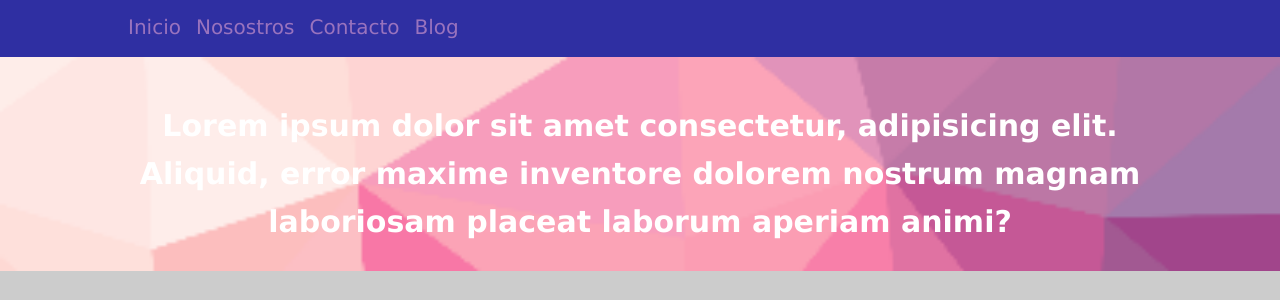
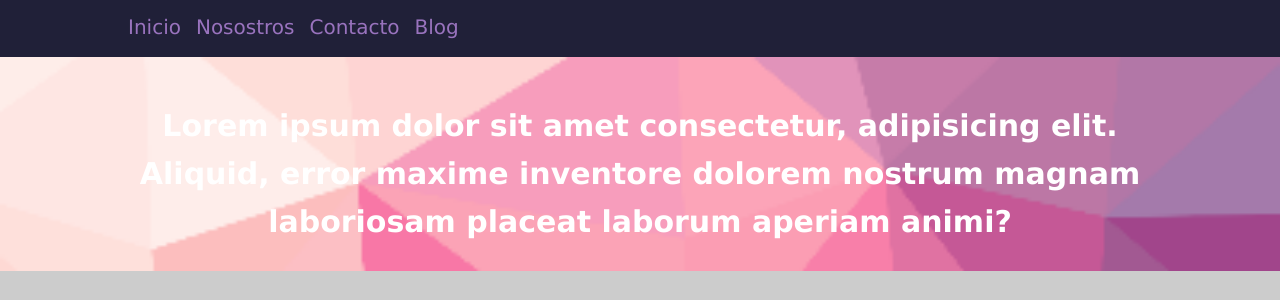
Before and after one commit to Robert0097/Aprendiendo-CSS, a plain HTML site: page index.html in a window 1280 px wide. Shown: the part 68-368 px from the top of the page. Drawn offline with Linux system fonts and the light colour scheme.

Commit message:
modificacion color navbar

```diff
--- a/style.css
+++ b/style.css
@@ -18,7 +18,7 @@ header {
 }
 
 nav {
-    background-color: #2f2fa2;
+    background-color: #202038;
     color: #ffff;
     /* position: fixed;
     width: 100%; */
```
